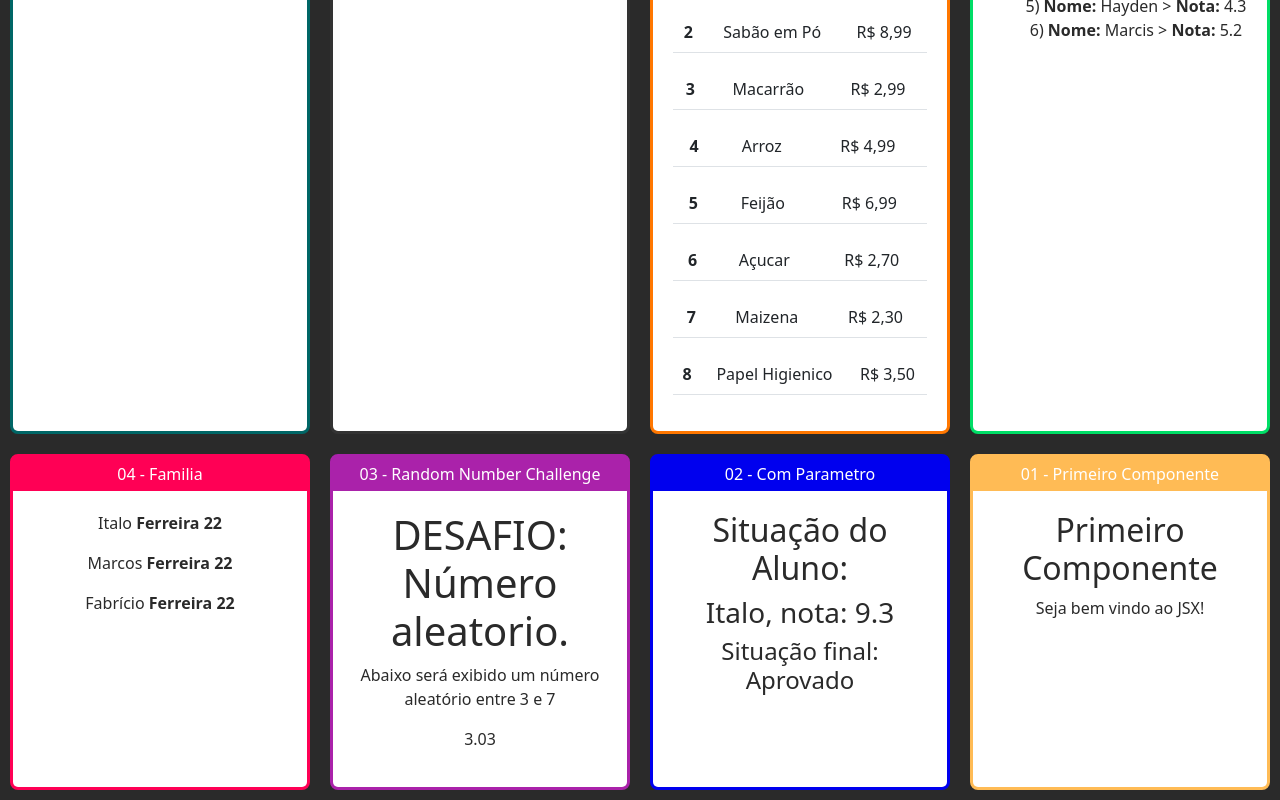
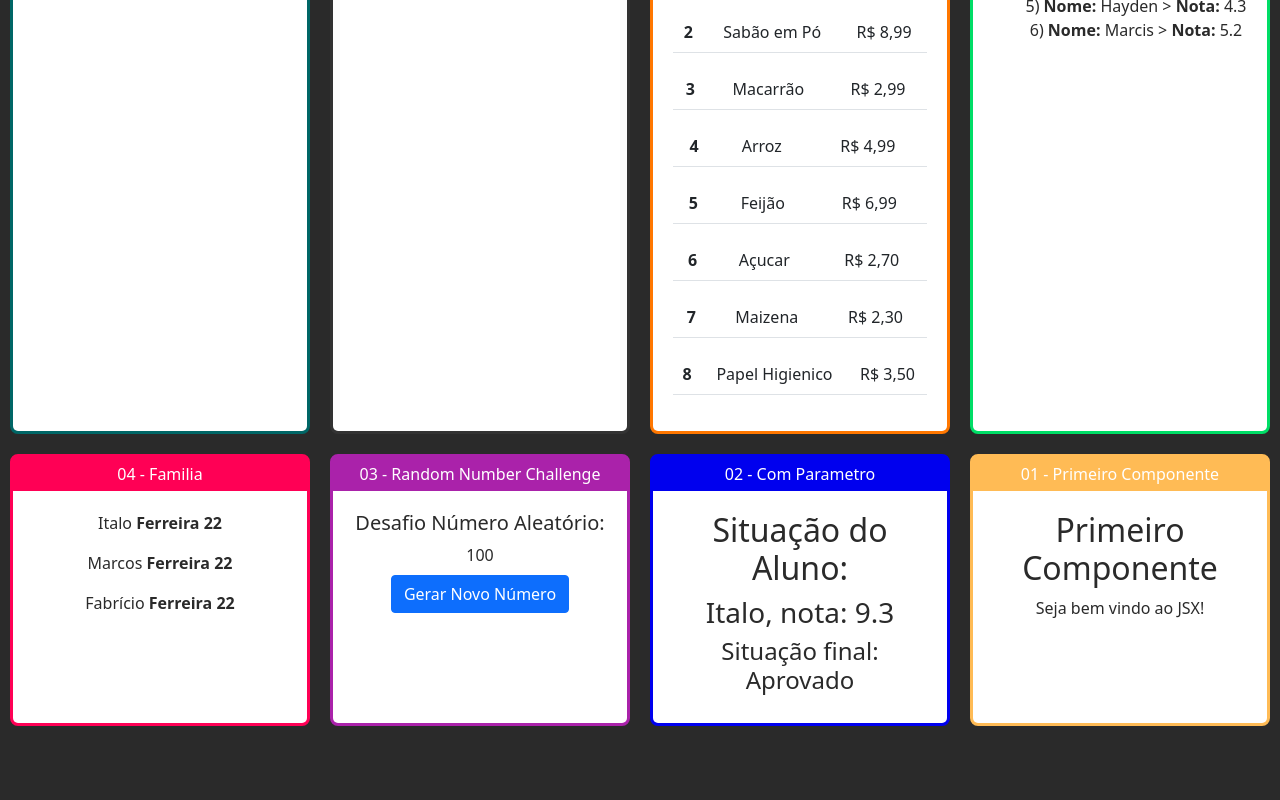
Before and after one commit to italoknd/Curso-REACT-JS, a React (Create React App) app in the folder fundamentos-react/: page / in a window 1280 px wide. Shown: the part 576-1376 px from the top of the page. After the commit the page ends 1312 px from the top, so only its background shows below. Built offline with nearby package versions, Linux system fonts and the light colour scheme.

Commit message:
melhorando o desafio dos números aleatórios

```diff
--- a/fundamentos-react/package.json
+++ b/fundamentos-react/package.json
@@ -12,7 +12,7 @@
     "web-vitals": "^2.1.4"
   },
   "scripts": {
-    "start": "react-scripts start",
+    "dev": "react-scripts start",
     "build": "react-scripts build",
     "test": "react-scripts test",
     "eject": "react-scripts eject"
--- a/fundamentos-react/src/App.jsx
+++ b/fundamentos-react/src/App.jsx
@@ -1,4 +1,3 @@
-import './app.css'
 import React from 'react'
 import Primeiro from './components/basicos/Primeiro'
 import ComParametro from './components/basicos/ComParametro'
@@ -15,6 +14,8 @@ import IndiretaPai from './components/comunicação/IndiretaPai'
 import Input from './components/formulario/Input'
 import Contador from './components/contador/Contador'
 import Mega from './components/mega/Mega'
+
+import './app.css'
 
 export default function App() {
   return (
@@ -55,7 +56,7 @@ export default function App() {
           </Familia>
         </Card>
         <Card titulo="03 - Random Number Challenge" color="#A2A">
-          <Random maxNum={3} minNum={7} />
+          <Random maxNum={100} minNum={1} />
         </Card>
         <Card titulo="02 - Com Parametro">
           <ComParametro
--- a/fundamentos-react/src/components/basicos/Random.jsx
+++ b/fundamentos-react/src/components/basicos/Random.jsx
@@ -1,14 +1,23 @@
-import React from 'react'
+import React, { useState } from 'react'
 
-export default function Random({maxNum, minNum}){
+export default function Random({ maxNum, minNum }) {
+  const [randomNum, newRandomNum] = useState(
+    Math.floor(Math.random() * maxNum - minNum + 1) + minNum
+  )
 
-let random = Math.random() * (maxNum - minNum) + minNum;
-
-  return(
+  return (
     <div>
-      <h1>DESAFIO: Número aleatorio.</h1>
-      <p>Abaixo será exibido um número aleatório entre {maxNum} e {minNum}</p>
-      <p>{random.toFixed(2)}</p>
+      <h5>Desafio Número Aleatório:</h5>
+      {randomNum}
+      <button
+        className="btn btn-primary d-flex mt-2"
+        style={{ margin: 'auto' }}
+        onClick={() =>
+          newRandomNum(Math.floor(Math.random() * maxNum - minNum + 1) + minNum)
+        }
+      >
+        Gerar Novo Número
+      </button>
     </div>
   )
 }
```
Also changed, not shown: fundamentos-react/src/index.js (line endings or trailing spaces), 1 other file (tests, documents, lock files or other folders).
